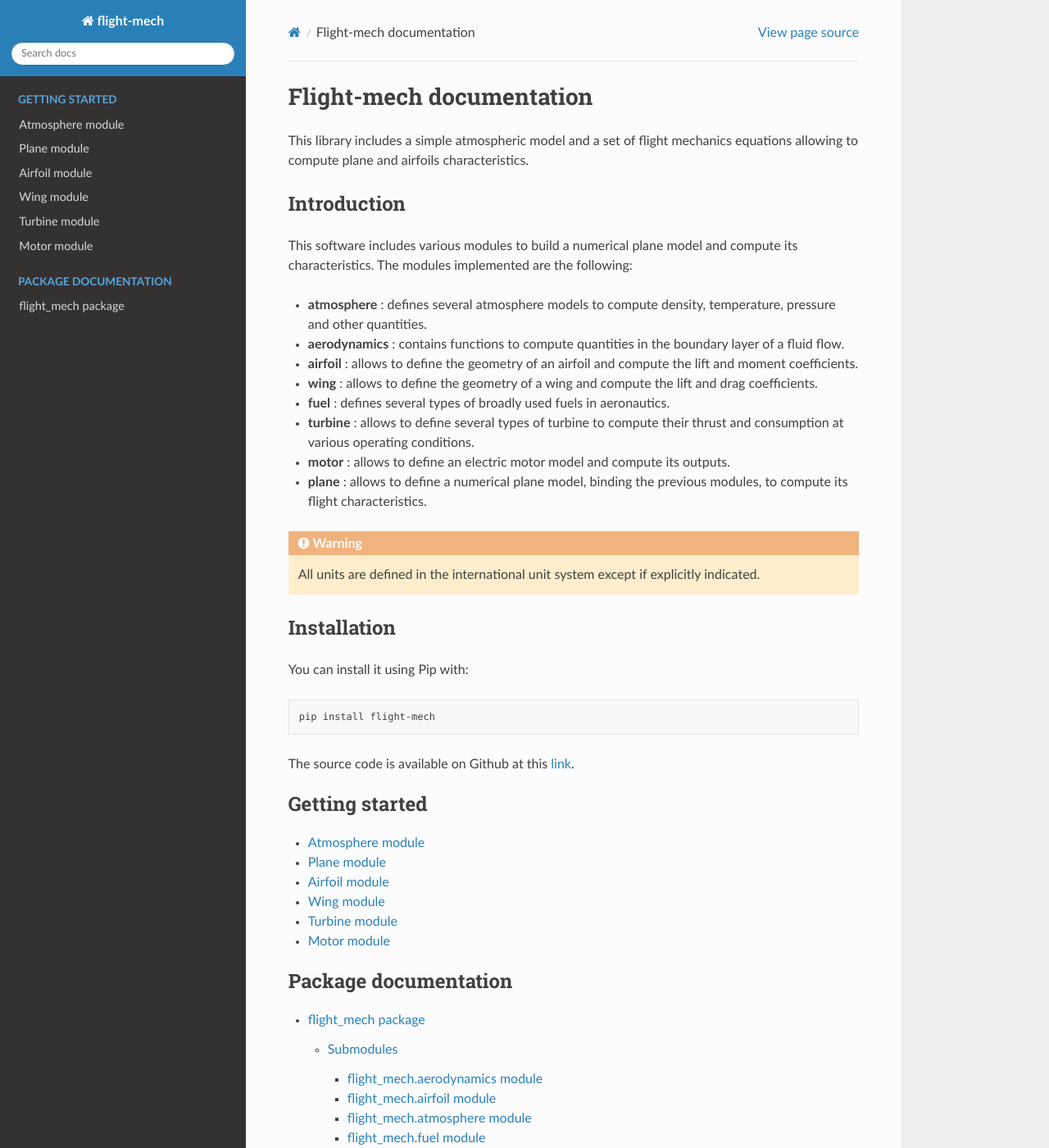
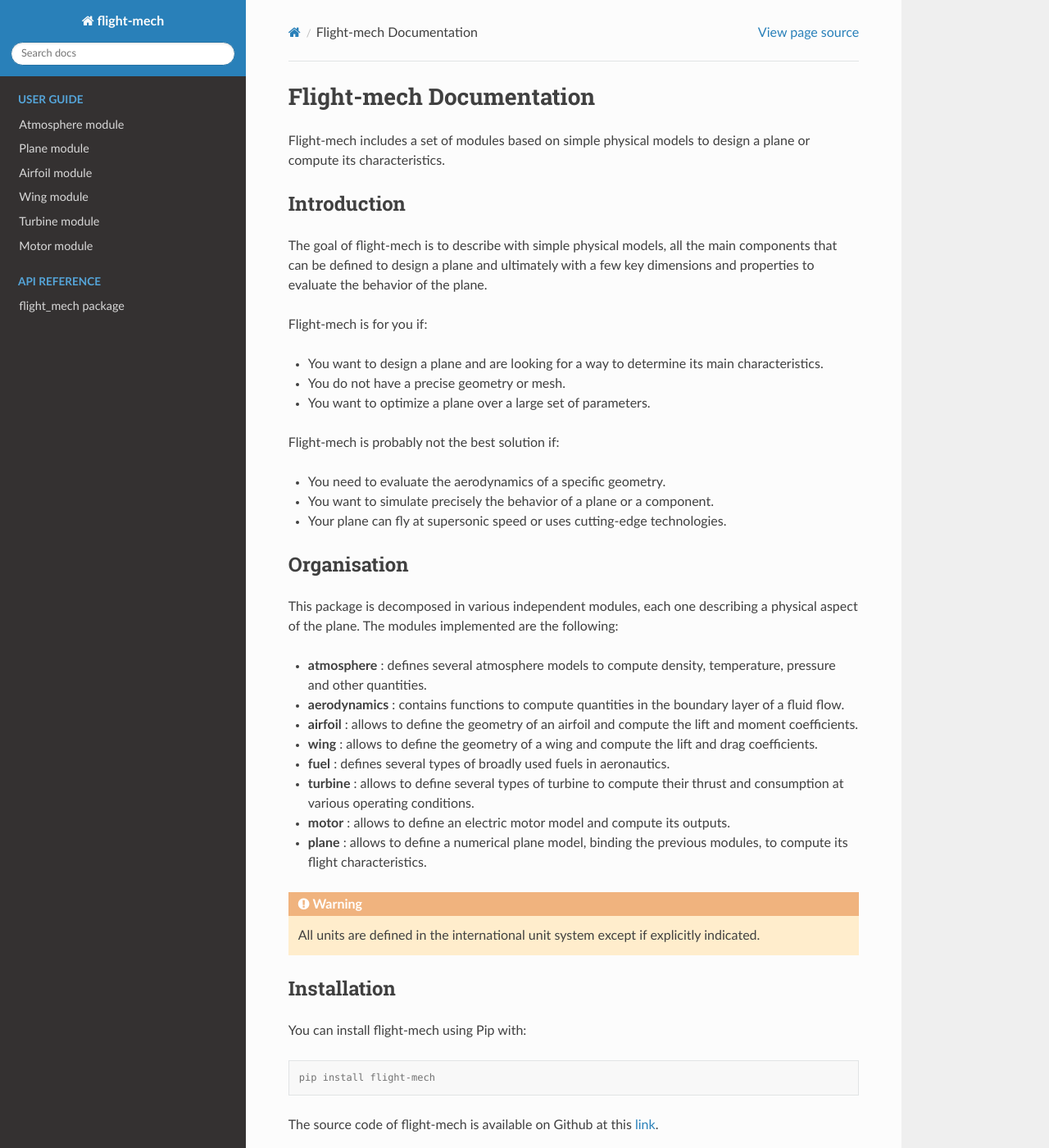
Before and after one commit to PaulCreusy/flight-mech, a Sphinx documentation site: the page built from docs/index.rst, in a window 1280 px wide and 1400 px high. Shown: the whole window at 82% size. Built offline with Sphinx 7.4.7 and the Read the Docs theme 3.1.0, drawn with Linux system fonts in a browser that asks for light colours; some of the changed text lies outside the part shown.

Commit message:
improve index page of the documentation

```diff
--- a/docs/index.rst
+++ b/docs/index.rst
@@ -1,12 +1,33 @@
-Flight-mech documentation
+Flight-mech Documentation
 =========================
 
-This library includes a simple atmospheric model and a set of flight mechanics equations allowing to compute plane and airfoils characteristics.
+.. meta::
+    :description lang=en:
+        A Python library to design and evaluate the performances of a plane based on flight mechanics equations.
+
+Flight-mech includes a set of modules based on simple physical models to design a plane or compute its characteristics.
 
 Introduction
 ------------
 
-This software includes various modules to build a numerical plane model and compute its characteristics. The modules implemented are the following:
+The goal of flight-mech is to describe with simple physical models, all the main components that can be defined to design a plane and ultimately with a few key dimensions and properties to evaluate the behavior of the plane.
+
+Flight-mech is for you if:
+
+* You want to design a plane and are looking for a way to determine its main characteristics.
+* You do not have a precise geometry or mesh.
+* You want to optimize a plane over a large set of parameters.
+
+Flight-mech is probably not the best solution if:
+
+* You need to evaluate the aerodynamics of a specific geometry.
+* You want to simulate precisely the behavior of a plane or a component.
+* Your plane can fly at supersonic speed or uses cutting-edge technologies.
+
+Organisation
+------------
+
+This package is decomposed in various independent modules, each one describing a physical aspect of the plane. The modules implemented are the following:
 
 * **atmosphere** : defines several atmosphere models to compute density, temperature, pressure and other quantities.
 * **aerodynamics** : contains functions to compute quantities in the boundary layer of a fluid flow.
@@ -23,18 +44,18 @@ This software includes various modules to build a numerical plane model and comp
 Installation
 ------------
 
-You can install it using Pip with:
+You can install flight-mech using Pip with:
 
-.. code-block:: bash
+.. code-block:: console
 
    pip install flight-mech
 
-The source code is available on Github at this `link <https://github.com/PaulCreusy/flight-mech/tree/main>`_.
+The source code of flight-mech is available on Github at this `link <https://github.com/PaulCreusy/flight-mech/tree/main>`_.
 
 
 .. toctree::
    :maxdepth: 1
-   :caption: Getting started
+   :caption: User guide
 
    atmosphere_module
    plane_module
@@ -44,7 +65,11 @@ The source code is available on Github at this `link <https://github.com/PaulCre
    motor_module
 
 .. toctree::
+   :maxdepth: 1
+   :caption: Examples
+
+.. toctree::
    :maxdepth: 3
-   :caption: Package documentation
+   :caption: API Reference
 
    flight_mech
```
